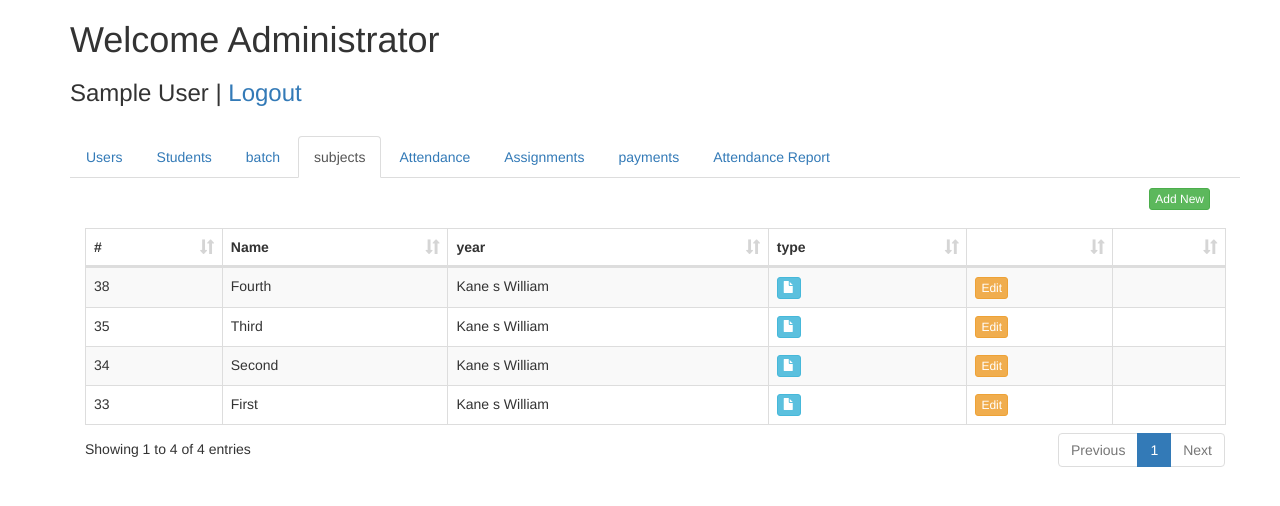
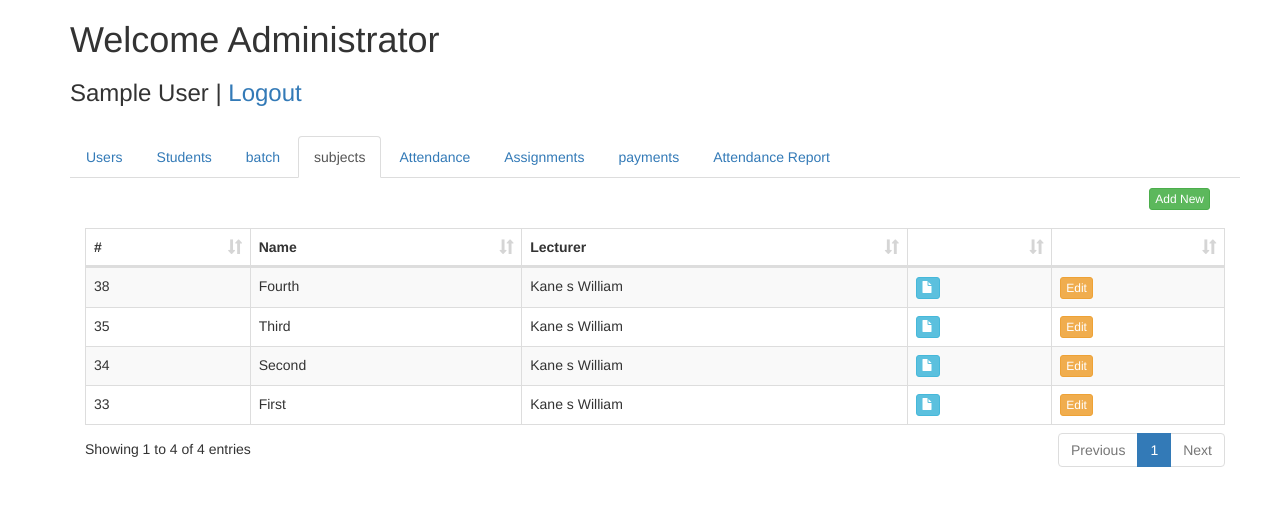
Before and after one commit to Nalindadsn/attendance-system, a PHP site: page /subjects.php in a window 1280 px wide. Shown: the top 506 px of the page. Run offline with PHP 8.4, Linux system fonts and the light colour scheme; the visitor is signed in with stand-in values (Sample User, id 1); data comes from the database, SQL or seed files in the repository; some libraries are stand-ins or nearby versions.

Commit message:
first commit

```diff
--- a/js/subjects.js
+++ b/js/subjects.js
@@ -93,7 +93,7 @@
       if(i_name != '')
       {
         $.ajax({
-          url:"includes/ajax3.php",
+          url:"includes/ajax4.php",
           method:'POST',
           data:new FormData(this),
           contentType:false,
--- a/subjects.php
+++ b/subjects.php
@@ -47,8 +47,7 @@
 				<tr>
 					<th>#</th>
 					<th> Name</th>
-					<th>year</th>
-					<th>type</th>
+					<th>Lecturer</th>
 					<th></th>
 					<th></th>
 				</tr>
@@ -72,14 +71,10 @@
 						</div>
 
 						<div class="form-group">
-							<label for="Name" class="control-label">year *</label>
-							<input type="number" class="form-control" id="year" name="year" placeholder="year" required>
+							<label for="Name" class="control-label">teacher_id *</label>
+							<input type="number" class="form-control" id="teacher_id" name="teacher_id" placeholder="teacher_id" required>
 						</div>
 
-						<div class="form-group">
-							<label for="Name" class="control-label">type*</label>
-							<input type="text" class="form-control" id="type" name="type" placeholder="type" required>
-						</div>
 					</div>
 					<div class="modal-footer">
 						<input type="hidden" name="studentId" id="studentId" />
```
Also changed, not shown: includes/ajax4.php (+3 -4 lines).
